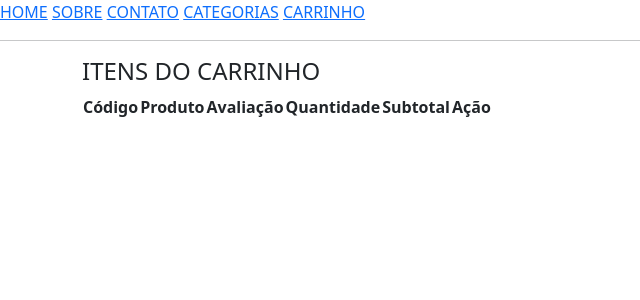
After one commit to mcrtav/SistemaDeVendas, a Django app: page /meu-carro/ in a window 1280 px wide. The commit adds this page. Shown: the top 300 px of the page, without its empty margins (0-640 px from the left). Run offline with Django 5.2, Linux system fonts and the light colour scheme; lists and menus that the app fills with data are empty.

Commit message:
6º commit

```diff
--- a/lojaapp/models.py
+++ b/lojaapp/models.py
@@ -23,7 +23,7 @@ class Categoria(models.Model):
 class Produto(models.Model):
     titulo = models.CharField(max_length=200)
     slug = models.SlugField(unique=True)
-    Categorias = models.ForeignKey(Categoria, on_delete=models.CASCADE)
+    categorias = models.ForeignKey(Categoria, on_delete=models.CASCADE)
     image = models.ImageField(upload_to="produtos")
     preco_mercado = models.PositiveIntegerField()
     venda = models.PositiveIntegerField()
@@ -47,7 +47,7 @@ class Carro(models.Model):
 
 class CarroProduto(models.Model):
     carro = models.ForeignKey(Carro, on_delete=models.CASCADE)
-    Produto = models.ForeignKey(Produto, on_delete=models.CASCADE)
+    produto = models.ForeignKey(Produto, on_delete=models.CASCADE)
     avaliacao = models.PositiveIntegerField()
     quantidade = models.PositiveIntegerField()
     subtotal = models.PositiveIntegerField()
--- a/lojaapp/urls.py
+++ b/lojaapp/urls.py
@@ -9,5 +9,7 @@ urlpatterns = [
     path("todos-produtos/", TodosProdutoView.as_view(), name="todosprodutos"),
     path("produto/<slug:slug>", ProdutoDetalheView.as_view(), name="produtodetalhe"),
     path("addcarro-<int:pro_id>", AddCarroView.as_view(), name="addcarro"),
+    path("meu-carro/", MeuCarroView.as_view(), name="meucarro"),
+
 
 ]
--- a/lojaapp/views.py
+++ b/lojaapp/views.py
@@ -34,20 +34,53 @@ class ProdutoDetalheView(TemplateView):
         return context
 
 
-
 class AddCarroView(TemplateView):
     template_name = "addprocarro.html"
 
     def get_context_data(self, **kwargs):
         context = super().get_context_data(**kwargs)
-        produto_id = self.kwargs['pro_id']
+        produto_id = self.kwargs["pro_id"]
         produto_obj = Produto.objects.get(id=produto_id)
         carro_id = self.request.session.get("carro_id", None)
         if carro_id:
             carro_obj = Carro.objects.get(id=carro_id)
+            produto_no_carro = carro_obj.carroproduto_set.filter(produto=produto_obj)
+
+            if produto_no_carro.exists():
+                carroproduto = produto_no_carro.last()
+                carroproduto.quantidade += 1
+                carroproduto.subtotal += produto_obj.venda
+                carroproduto.save()
+                carro_obj.total += produto_obj.venda
+                carro_obj.save()
+            else:
+                carroproduto = CarroProduto.objects.create(
+                    carro=carro_obj,
+                    produto=produto_obj,
+                    avaliacao=produto_obj.venda,
+                    quantidade=1,
+                    subtotal=produto_obj.venda,
+                )
+                carro_obj.total += produto_obj.venda
+                carro_obj.save()
+
         else:
             carro_obj = Carro.objects.create(total=0)
-            self.request.session['carro_id']= carro_obj.id
+            self.request.session["carro_id"] = carro_obj.id
+            carroproduto = CarroProduto.objects.create(
+                carro=carro_obj,
+                produto=produto_obj,
+                avaliacao=produto_obj.venda,
+                quantidade=1,
+                subtotal=produto_obj.venda,
+            )
+            carro_obj.total += produto_obj.venda
+            carro_obj.save()
+        return context
+
+
+class MeuCarroView(TemplateView):
+    template_name = "meucarro.html"
 
 
 class SobreView(TemplateView):
--- a/templates/base.html
+++ b/templates/base.html
@@ -13,6 +13,7 @@
   <a href="{% url 'lojaapp:sobre'%}">SOBRE</a>
   <a href="{% url 'lojaapp:contato'%}">CONTATO</a>
   <a href="{% url 'lojaapp:todosprodutos'%}">CATEGORIAS</a>
+  <a href="{% url 'lojaapp:meucarro'%}">CARRINHO</a>
   <hr>
   {% block content %}
   {% endblock %}
--- /dev/null
+++ b/templates/meucarro.html
@@ -0,0 +1,32 @@
+{% extends 'base.html' %}
+{%block title%}MEU CARRINHO{% endblock%}
+
+{% block content %}
+
+<div class="container">
+    <div class="row">
+        <div class="col-md-8">
+            <H4>ITENS DO CARRINHO</H4>
+            <table>
+                <thead>
+                <tbody>
+                    <tr>
+                        <th>Código</th>
+                        <th>Produto</th>
+                        <th>Avaliação</th>
+                        <th>Quantidade</th>
+                        <th>Subtotal</th>
+                        <th>Ação</th>
+
+                    </tr>
+                </tbody>
+                </thead>
+            </table>
+
+        </div>
+
+    </div>
+
+</div>
+
+{% endblock %}
```
Also changed, not shown: lojaapp/migrations/0002_rename_produto_carroproduto_produto.py (added).
